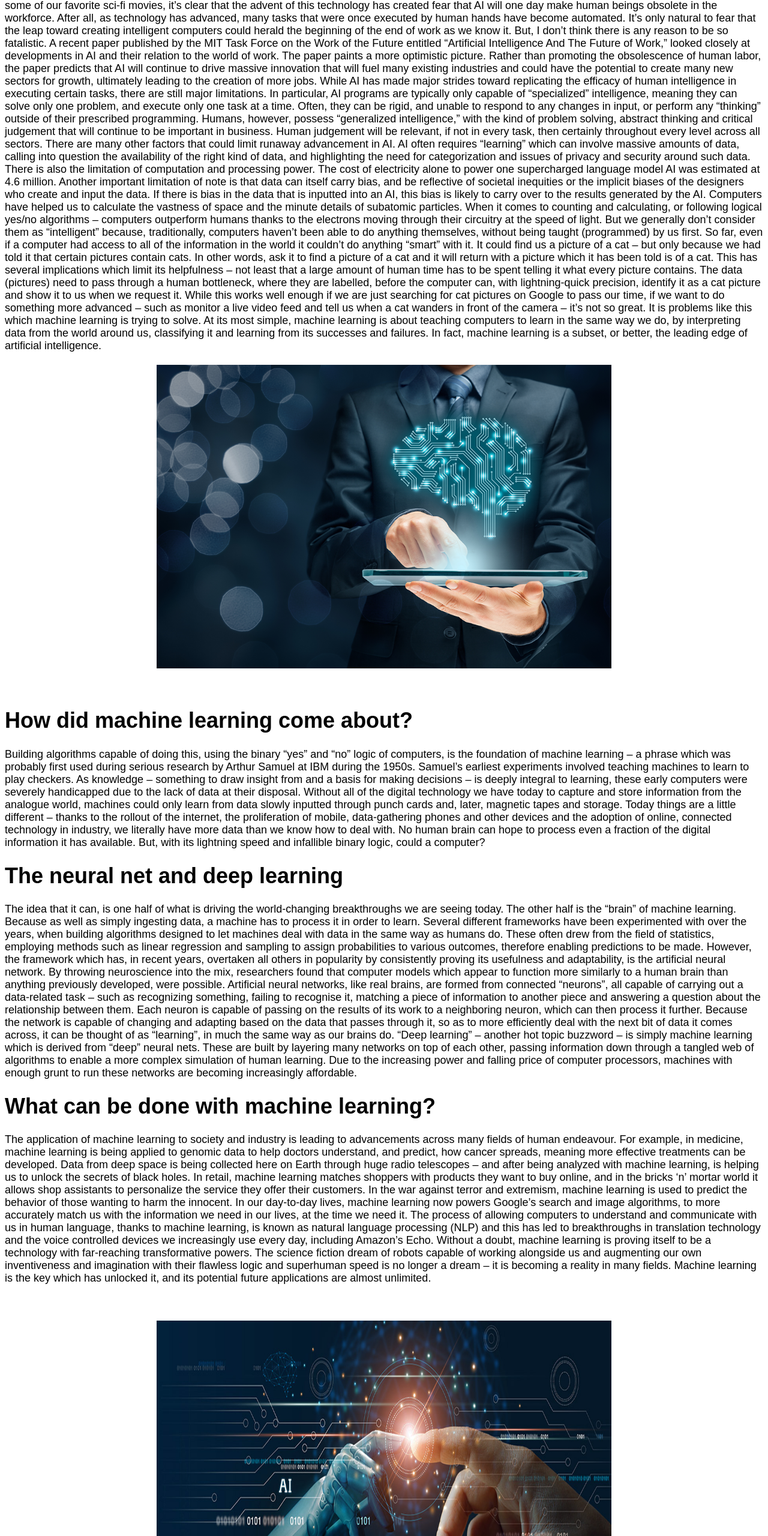
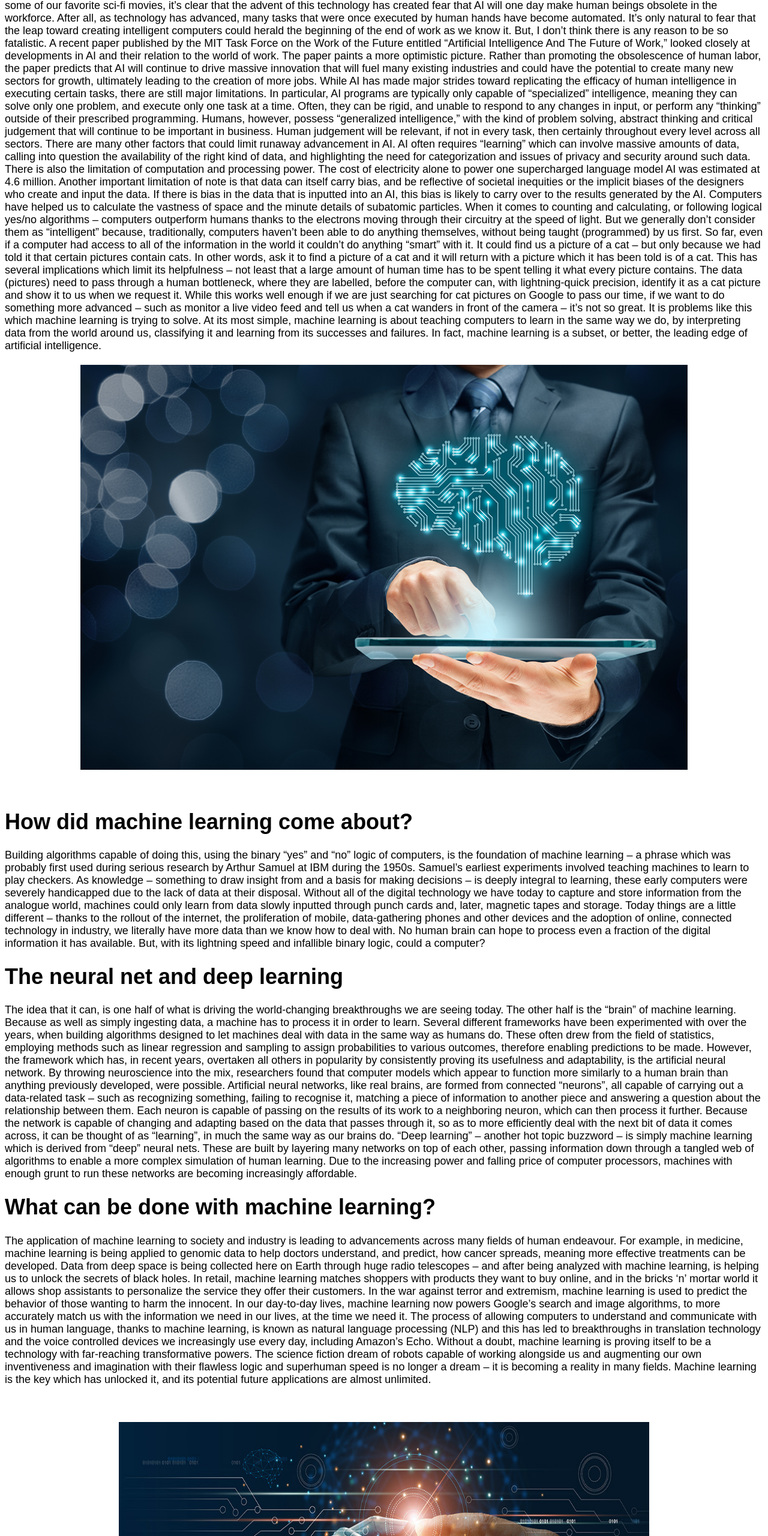
Before and after one commit to amnaali11/caculatorproject, a plain HTML site: page page 3.html in a window 1280 px wide. Shown: the part 240-2800 px from the top of the page at 60% size. Drawn offline with Linux system fonts and the light colour scheme.

Commit message:
Update page 3.html

```diff
--- a/page 3.html
+++ b/page 3.html
@@ -29,7 +29,7 @@ The data (pictures) need to pass through a human bottleneck, where they are labe
 While this works well enough if we are just searching for cat pictures on Google to pass our time, if we want to do something more advanced – such as monitor a live video feed and tell us when a cat wanders in front of the camera – it’s not so great.
 It is problems like this which machine learning is trying to solve. At its most simple, machine learning is about teaching computers to learn in the same way we do, by interpreting data from the world around us, classifying it and learning from its successes and failures. In fact, machine learning is a subset, or better, the leading edge of artificial intelligence.
 <br><br>
-<center><img src="Difference between AI v ML.png" width="60%"></center>
+<center><img src="Difference between AI v ML.png" width="80%"></center>
 <br><br>
 <h1>How did machine learning come about?</h1>
 Building algorithms capable of doing this, using the binary “yes” and “no” logic of computers, is the foundation of machine learning – a phrase which was probably first used during serious research by Arthur Samuel at IBM during the 1950s. Samuel’s earliest experiments involved teaching machines to learn to play checkers.
@@ -57,8 +57,8 @@ The process of allowing computers to understand and communicate with us in human
 Without a doubt, machine learning is proving itself to be a technology with far-reaching transformative powers. The science fiction dream of robots capable of working alongside us and augmenting our own inventiveness and imagination with their flawless logic and superhuman speed is no longer a dream – it is becoming a reality in many fields. Machine learning is the key which has unlocked it, and its potential future applications are almost unlimited.
 </p>
 <br><br>
-<center><img src="implementing-artificial .jpg "width="60%"height="70%"><br><br>
-<img src="Artificial-Intelligence1.jpg" width="60%"height="70%"><br><br>
+<center><img src="implementing-artificial .jpg "width="70%"height="60%"><br><br>
+<img src="Artificial-Intelligence1.jpg" width="70%"height="60%"><br><br>
 </center></font>
 </body>
 </html>
```
